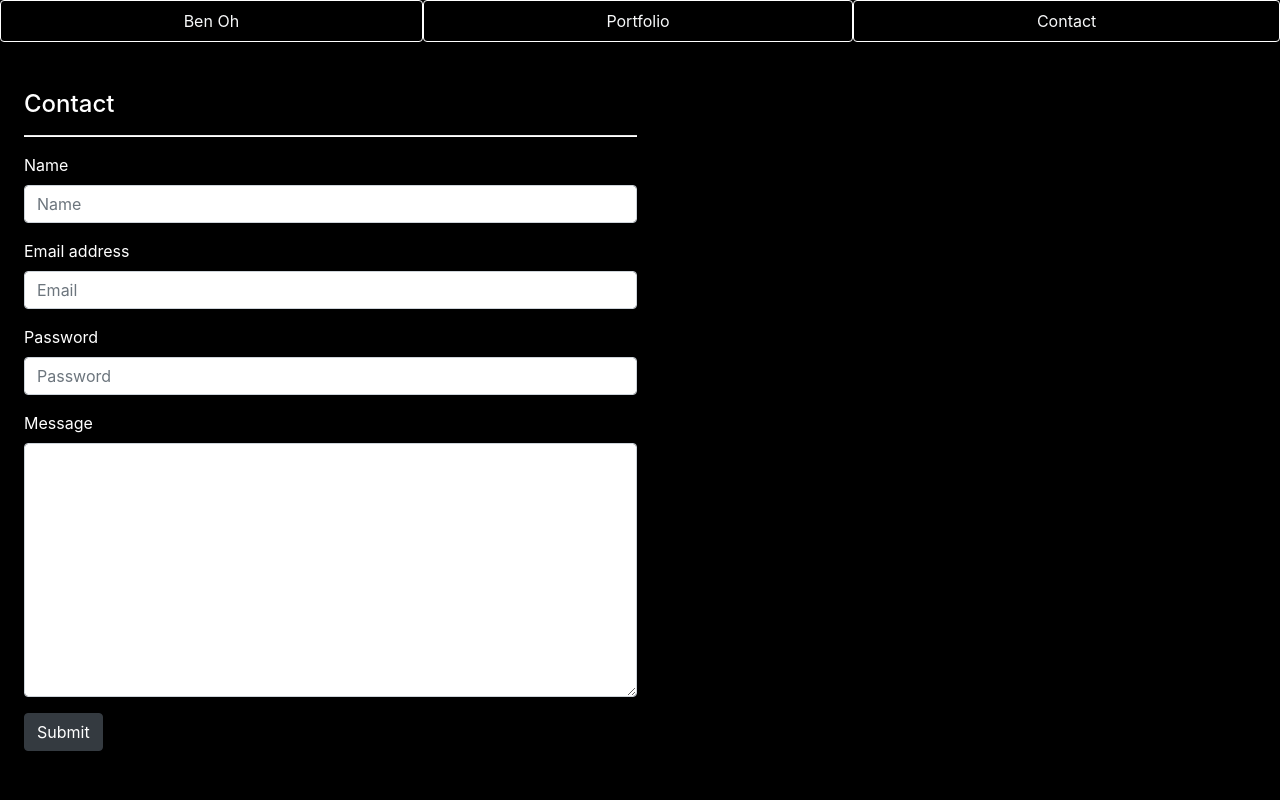
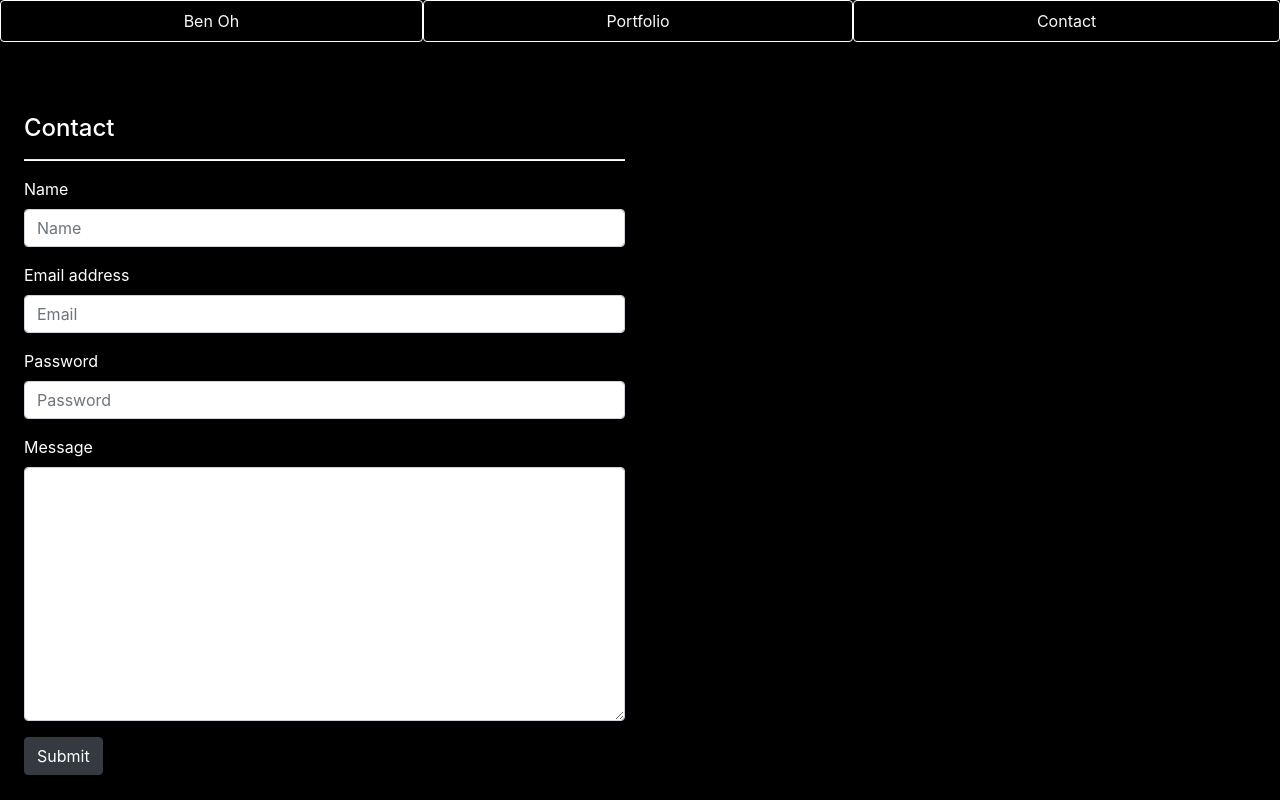
Before and after one commit to b3n0h/Bootstrap-Portfolio, a plain HTML site: page contact.html in a window 1280 px wide. Drawn offline with nearby package versions, Linux system fonts and the light colour scheme.

Commit message:
fixed padding issue in other files

```diff
--- a/contact.html
+++ b/contact.html
@@ -25,7 +25,7 @@
     <a class="index flex-sm-fill text-sm-center text-light nav-link" href="./portfolio.html">Portfolio</a>
     <a class="index flex-sm-fill text-sm-center text-light nav-link" href="./contact.html">Contact</a>
   </nav>
-  <div class="fluid-container pl-4">
+  <div class="fluid-container p-4">
     <div class="row pt-5">
       <div class="col-md-6"><h4>Contact</h4>
         <hr style="width: 100%; color: white; height: 1px; background-color:white;" />
```
Also changed, not shown: portfolio.html (+1 -1 lines).
